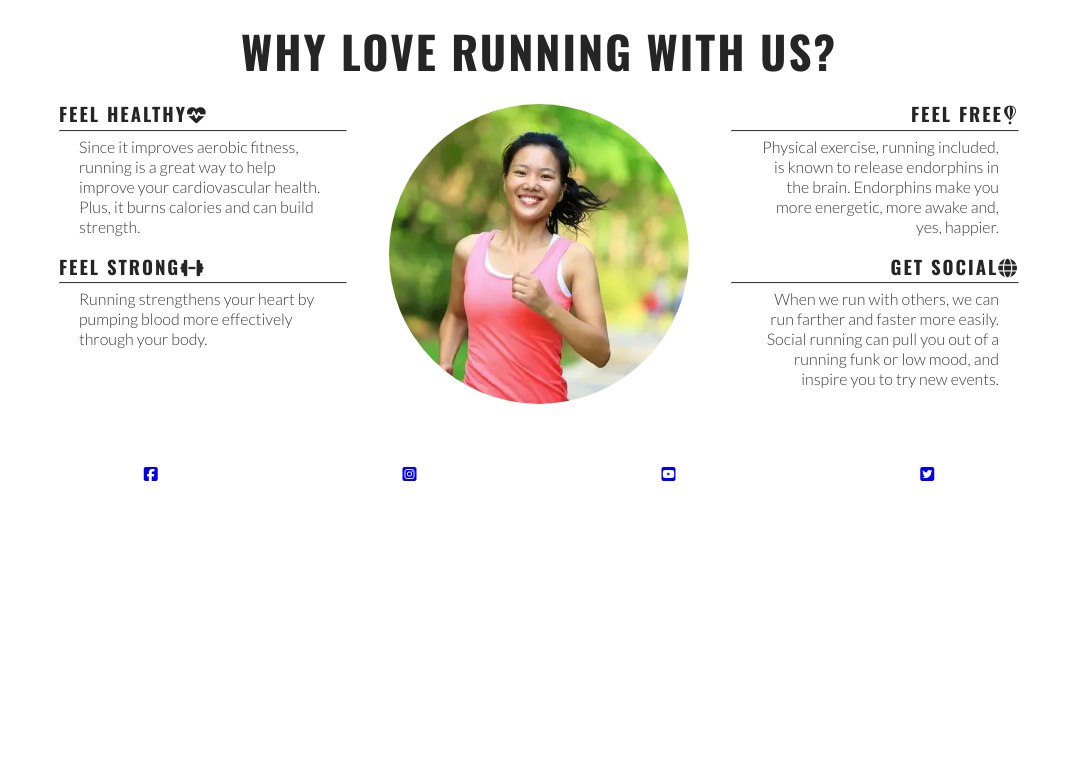
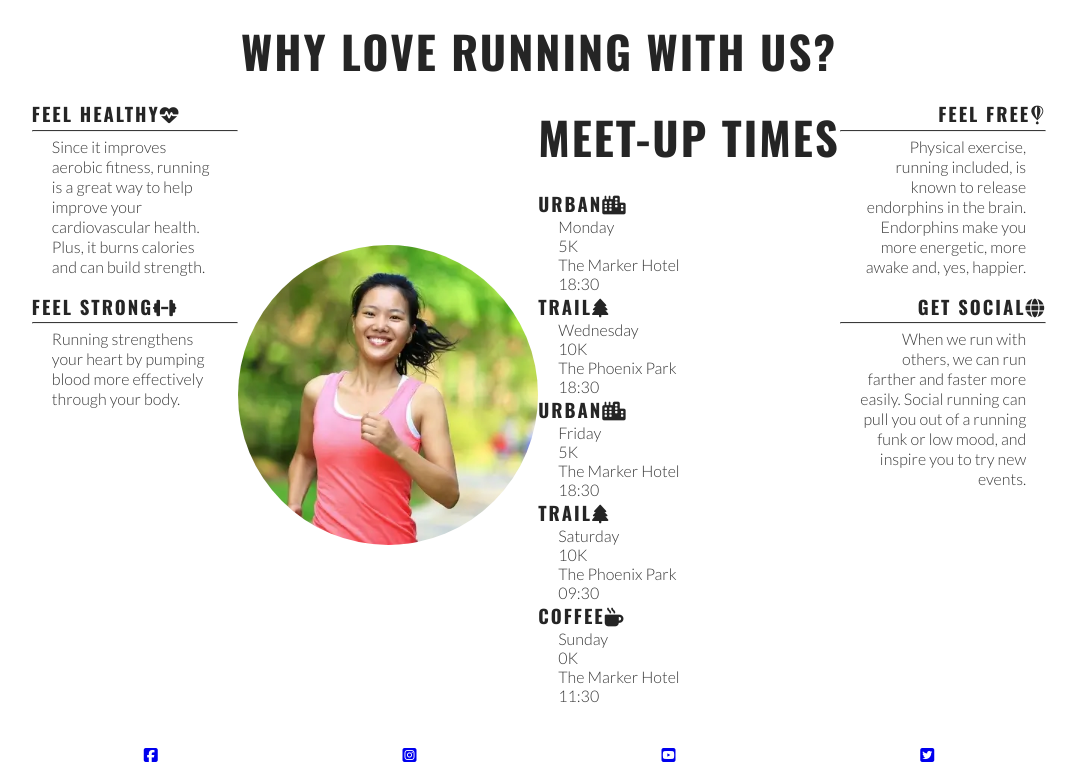
Before and after one commit to beverworrior/Love-running, a plain HTML site: page index.html in a window 1280 px wide. Shown: the part 681-1465 px from the top of the page, without its empty margins (101-1177 px from the left). Before the commit the page ends 1184 px from the top, so only its background shows below. Drawn offline with nearby package versions, Linux system fonts and the light colour scheme.

Commit message:
Add meet ups selction on html

```diff
--- a/index.html
+++ b/index.html
@@ -99,6 +99,47 @@
             <div id="benefits-image">
                 <div id="circle-cover-bg"></div>
             </div>
+
+            <section id="meetup">
+                <h2>Meet-up Times</h2>
+                <div id="times">
+                    <div>
+                        <h3>Urban<i class="fa-solid fa-city"></i></h3>
+                        <p>Monday</p>
+                        <p>5K</p>
+                        <p>The Marker Hotel</p>
+                        <p>18:30</p>
+                    </div>
+                    <div>
+                        <h3>TRAIL<i class="fa-solid fa-tree"></i></h3>
+                        <p>Wednesday</p>
+                        <p>10K</p>
+                        <p>The Phoenix Park</p>
+                        <p>18:30</p>
+                    </div>
+                    <div>
+                        <h3>URBAN<i class="fa-solid fa-city"></i></h3>
+                        <p>Friday</p>
+                        <p>5K</p>
+                        <p>The Marker Hotel</p>
+                        <p>18:30</p>
+                    </div>
+                    <div>
+                        <h3>TRAIL<i class="fa-solid fa-tree"></i></h3>
+                        <p>Saturday</p>
+                        <p>10K</p>
+                        <p>The Phoenix Park</p>
+                        <p>09:30</p>
+                    </div>
+                    <div>
+                        <h3>COFFEE<i class="fa-solid fa-mug-hot"></i></h3>
+                        <p>Sunday</p>
+                        <p>0K</p>
+                        <p>The Marker Hotel</p>
+                        <p>11:30</p>
+                    </div>
+                </div>
+            </section>
     </main>
  <!-- Footer -->
     <footer>
```
